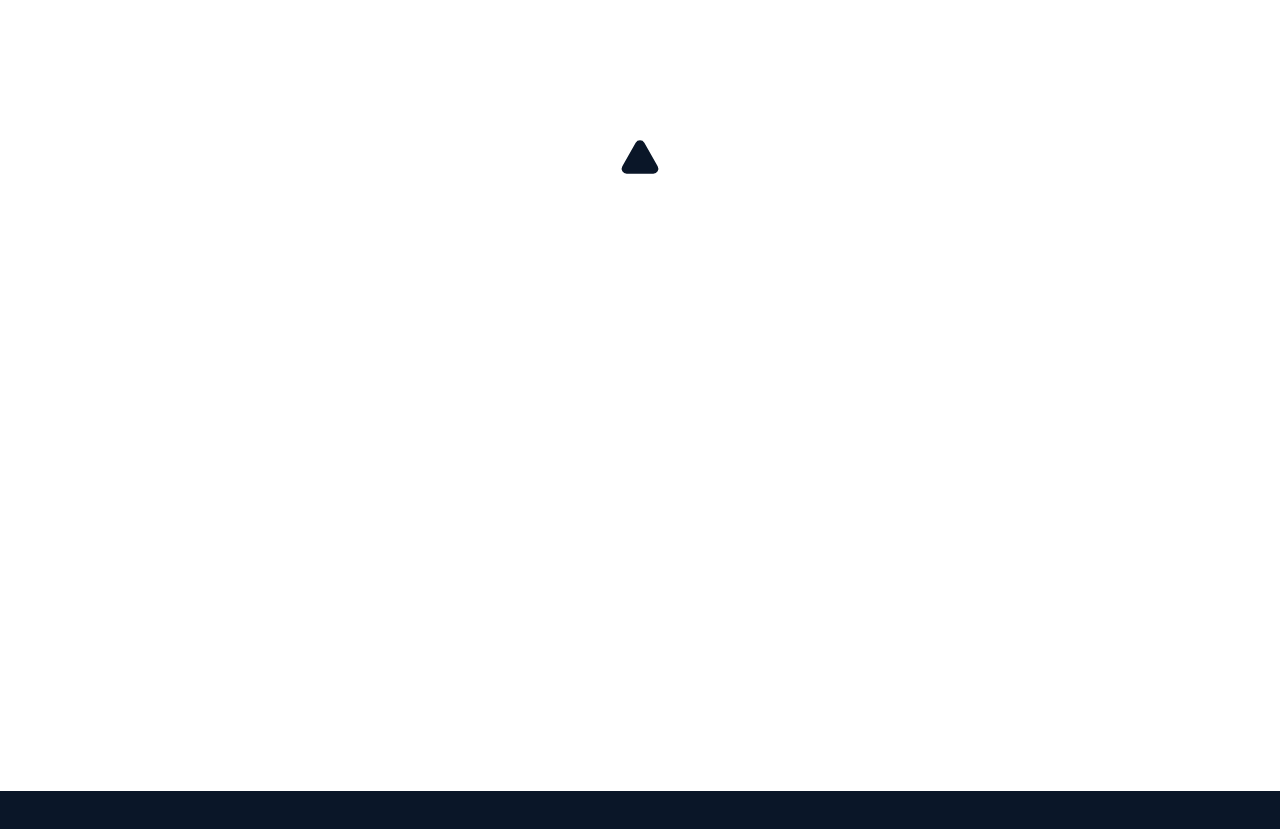
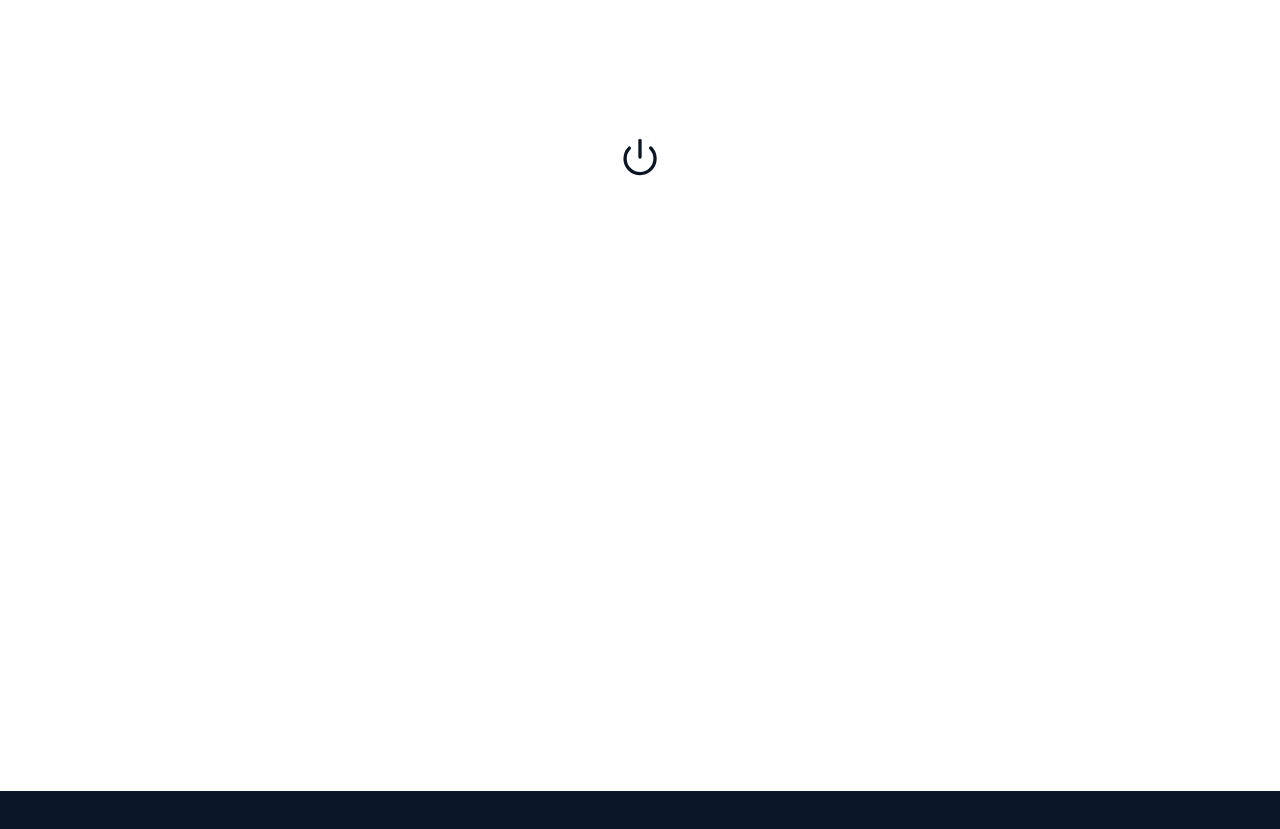
Before and after one commit to teusdrz/pecasparanote, a Next.js app: page / in a window 1280 px wide. Shown: the part 8600-9429 px from the top of the page. Built offline with nearby package versions, Linux system fonts and the light colour scheme.

Commit message:
fix: substituir ícone de triângulo por ícone de energia no componente CTA para melhor clareza visual

```diff
--- a/src/components/CTA.tsx
+++ b/src/components/CTA.tsx
@@ -1,7 +1,7 @@
 'use client';
 
 import { useEffect, useRef } from 'react';
-import { ArrowRight, Triangle } from 'lucide-react';
+import { ArrowRight, Power } from 'lucide-react';
 import gsap from 'gsap';
 import { ScrollTrigger } from 'gsap/ScrollTrigger';
 
@@ -35,7 +35,7 @@ export default function CTA() {
     <section ref={sectionRef} className="py-40 bg-white text-center selection-white border-t border-navy/5">
       <div className="container">
         <div className="flex justify-center mb-10">
-          <Triangle className="w-10 h-10 fill-navy text-navy" />
+          <Power className="w-10 h-10 text-navy" />
         </div>
         <h2 className="cta-reveal text-5xl md:text-8xl font-black text-navy tracking-[-4px] leading-[0.9] mb-12 uppercase">
           Sua máquina,<br />nova de novo.
```
